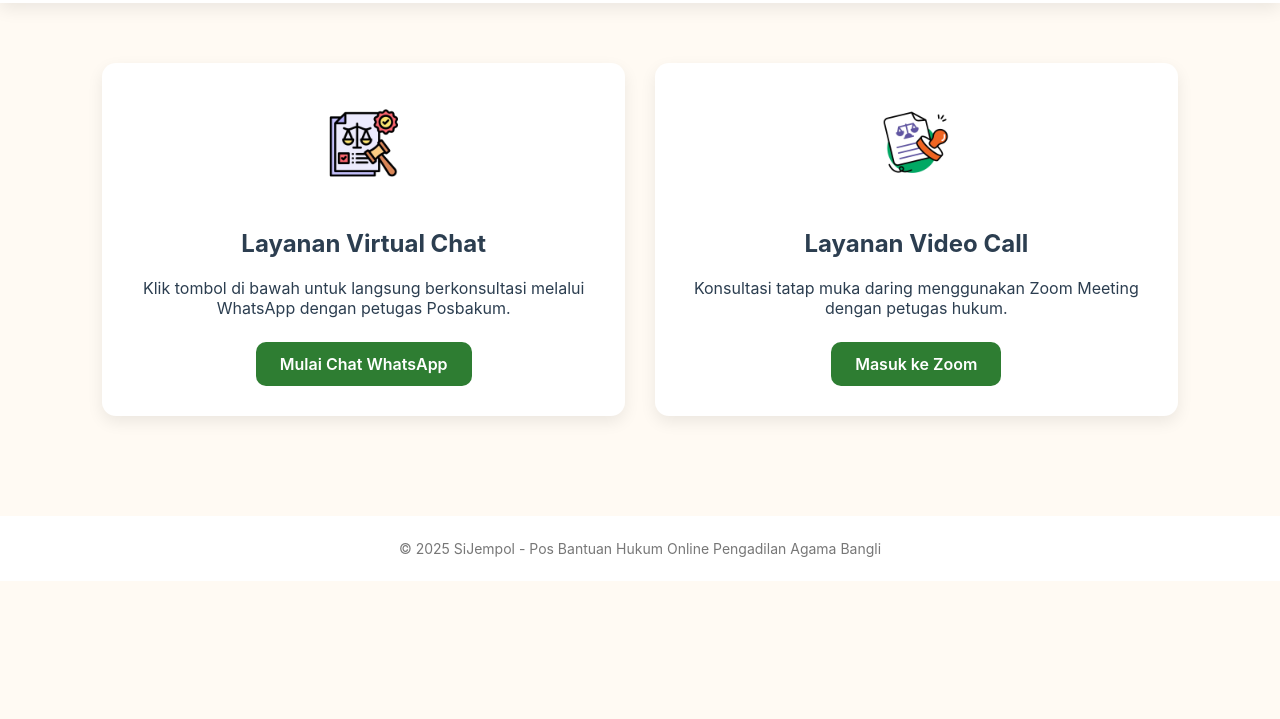
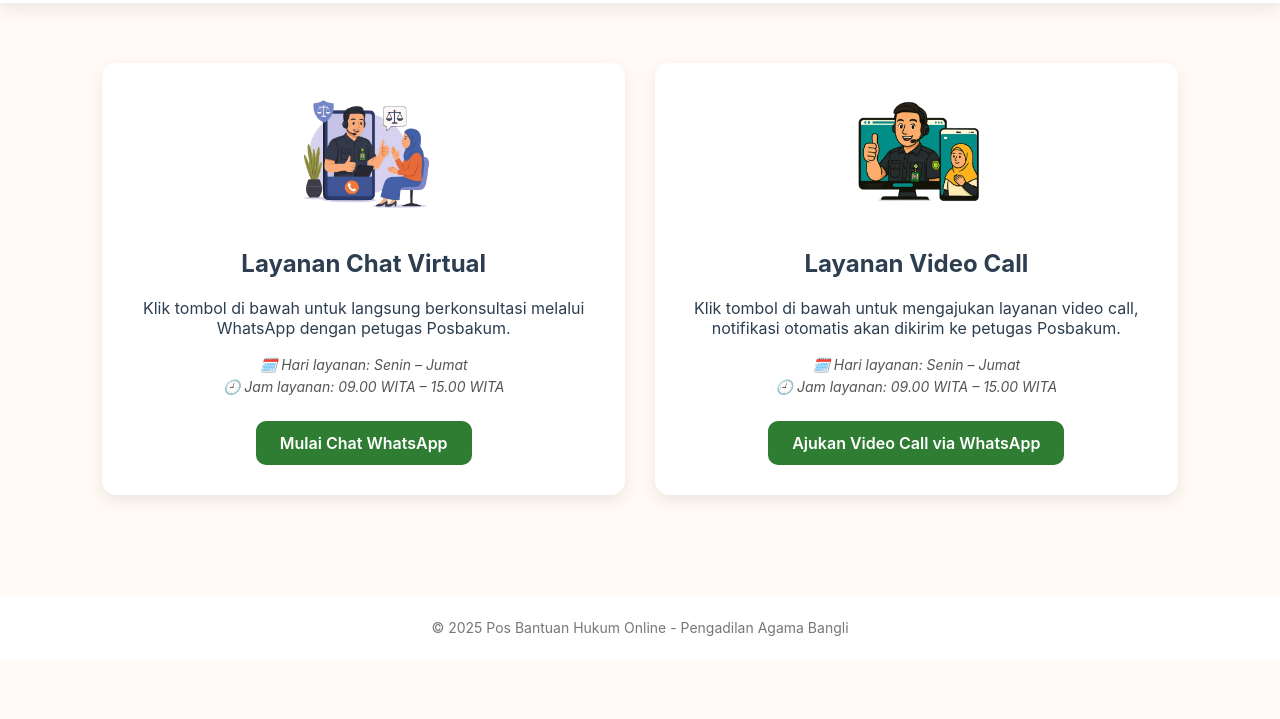
Before and after one commit to posbakumpabangli-debug/sijempol-bangli, a plain HTML site: page dashboard.html in a window 1280 px wide. Shown: the part 81-800 px from the top of the page. Drawn offline with Linux system fonts and the light colour scheme.

Commit message:
Update dashboard.html

```diff
--- a/dashboard.html
+++ b/dashboard.html
@@ -3,49 +3,121 @@
 <head>
   <meta charset="utf-8" />
   <meta name="viewport" content="width=device-width,initial-scale=1" />
-  <title>Dashboard - SiJempol</title>
+  <title>Dashboard - Posbakum Online Bangli</title>
   <style>
-    :root{--green:#2e7d32;--cream:#fffaf3;--shadow:0 6px 16px rgba(0,0,0,0.08);--radius:14px}
-    body{font-family:Inter,ui-sans-serif;background:var(--cream);margin:0;padding:0;color:#2c3e50;animation:fadeIn .8s ease}
-    @keyframes fadeIn{from{opacity:0;transform:translateY(10px)}to{opacity:1;transform:translateY(0)}}
-    header{background:#fff;box-shadow:var(--shadow);padding:16px 8%;display:flex;justify-content:space-between;align-items:center;animation:slideDown .9s ease}
-    @keyframes slideDown{from{opacity:0;transform:translateY(-30px)}to{opacity:1;transform:translateY(0)}}
+    :root{
+      --green:#2e7d32;
+      --cream:#fffaf3;
+      --shadow:0 6px 16px rgba(0,0,0,0.08);
+      --radius:14px
+    }
+    body{
+      font-family:Inter,ui-sans-serif;
+      background:var(--cream);
+      margin:0;
+      padding:0;
+      color:#2c3e50;
+      animation:fadeIn .8s ease
+    }
+    @keyframes fadeIn{
+      from{opacity:0;transform:translateY(10px)}
+      to{opacity:1;transform:translateY(0)}
+    }
+    header{
+      background:#fff;
+      box-shadow:var(--shadow);
+      padding:16px 8%;
+      display:flex;
+      justify-content:space-between;
+      align-items:center;
+      animation:slideDown .9s ease
+    }
+    @keyframes slideDown{
+      from{opacity:0;transform:translateY(-30px)}
+      to{opacity:1;transform:translateY(0)}
+    }
     .brand{display:flex;align-items:center;gap:10px}
     .brand img{height:46px}
-    .card-grid{display:grid;grid-template-columns:repeat(auto-fit,minmax(280px,1fr));gap:30px;padding:60px 8%;animation:fadeIn 1s ease}
-    .card{background:#fff;border-radius:var(--radius);box-shadow:var(--shadow);padding:30px;text-align:center;transition:.4s}
+    .card-grid{
+      display:grid;
+      grid-template-columns:repeat(auto-fit,minmax(280px,1fr));
+      gap:30px;
+      padding:60px 8%;
+      animation:fadeIn 1s ease
+    }
+    .card{
+      background:#fff;
+      border-radius:var(--radius);
+      box-shadow:var(--shadow);
+      padding:30px;
+      text-align:center;
+      transition:.4s
+    }
     .card:hover{transform:translateY(-5px) scale(1.02)}
-    .card img{height:100px;margin-bottom:12px}
-    .btn{background:var(--green);color:#fff;text-decoration:none;padding:12px 24px;border-radius:10px;font-weight:600;transition:.3s;display:inline-block;margin-top:8px}
+    .card img{height:120px;margin-bottom:12px}
+    .btn{
+      background:var(--green);
+      color:#fff;
+      text-decoration:none;
+      padding:12px 24px;
+      border-radius:10px;
+      font-weight:600;
+      transition:.3s;
+      display:inline-block;
+      margin-top:8px
+    }
     .btn:hover{background:#4caf50;transform:translateY(-2px)}
-    footer{text-align:center;padding:24px;background:#fff;margin-top:40px;color:#777;font-size:14px;animation:fadeIn 1s ease}
+    .service-time{
+      font-size:14px;
+      color:#555;
+      margin-top:6px;
+      font-style:italic;
+      line-height:1.6;
+    }
+    footer{
+      text-align:center;
+      padding:24px;
+      background:#fff;
+      margin-top:40px;
+      color:#777;
+      font-size:14px;
+      animation:fadeIn 1s ease
+    }
   </style>
 </head>
 <body>
   <header>
     <div class="brand">
       <img src="sijempol2.png" alt="Logo">
-      <strong style="color:var(--green)">Dashboard SiJempol</strong>
+      <strong style="color:var(--green)">Dashboard Posbakum Online Bangli</strong>
     </div>
     <a href="index.html" class="btn">Kembali ke Beranda</a>
   </header>
 
   <section class="card-grid">
+
+    <!-- Layanan Chat Virtual -->
     <div class="card">
-      <img src="informasi-removebg-preview.png" alt="Chat Icon">
-      <h2>Layanan Virtual Chat</h2>
+      <img src="ChatGPT_Image_30_Sep_2025__16.06.30-removebg-preview.png" alt="Chat Virtual">
+      <h2>Layanan Chat Virtual</h2>
       <p>Klik tombol di bawah untuk langsung berkonsultasi melalui WhatsApp dengan petugas Posbakum.</p>
-      <a href="https://wa.me/081386974108" target="_blank" class="btn">Mulai Chat WhatsApp</a>
+      <p class="service-time">🗓️ Hari layanan: Senin – Jumat<br>🕘 Jam layanan: 09.00 WITA – 15.00 WITA</p>
+      <a href="https://wa.me/6281386974108?text=Halo%20Petugas%20Posbakum,%20saya%20ingin%20memulai%20chat%20virtual%20konsultasi."
+         target="_blank" class="btn">Mulai Chat WhatsApp</a>
     </div>
 
+    <!-- Layanan Video Call -->
     <div class="card">
-      <img src="hukum-removebg-preview.png" alt="Video Icon">
+      <img src="ibu_kerudung-removebg-preview.png" alt="Video Call">
       <h2>Layanan Video Call</h2>
-      <p>Konsultasi tatap muka daring menggunakan Zoom Meeting dengan petugas hukum.</p>
-      <a href="https://us05web.zoom.us/j/9708226528?pwd=61fIcedwuV4RDuj771OPdQHUquunCE.1&omn=84097753520" target="_blank" class="btn">Masuk ke Zoom</a>
+      <p>Klik tombol di bawah untuk mengajukan layanan video call, notifikasi otomatis akan dikirim ke petugas Posbakum.</p>
+      <p class="service-time">🗓️ Hari layanan: Senin – Jumat<br>🕘 Jam layanan: 09.00 WITA – 15.00 WITA</p>
+      <a href="https://wa.me/6281386974108?text=Halo%20Petugas%20Posbakum,%20saya%20ingin%20mengajukan%20layanan%20video%20call%20konsultasi."
+         target="_blank" class="btn">Ajukan Video Call via WhatsApp</a>
     </div>
+
   </section>
 
-  <footer>© 2025 SiJempol - Pos Bantuan Hukum Online Pengadilan Agama Bangli</footer>
+  <footer>© 2025 Pos Bantuan Hukum Online - Pengadilan Agama Bangli</footer>
 </body>
 </html>
```
